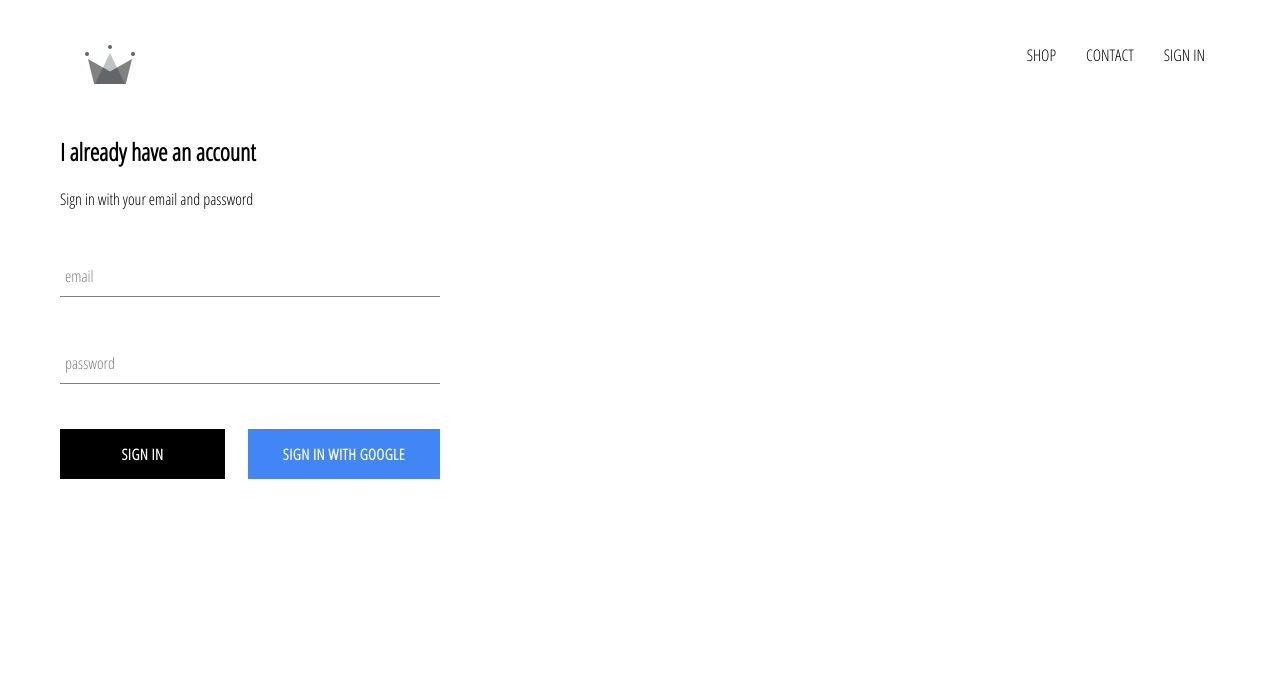
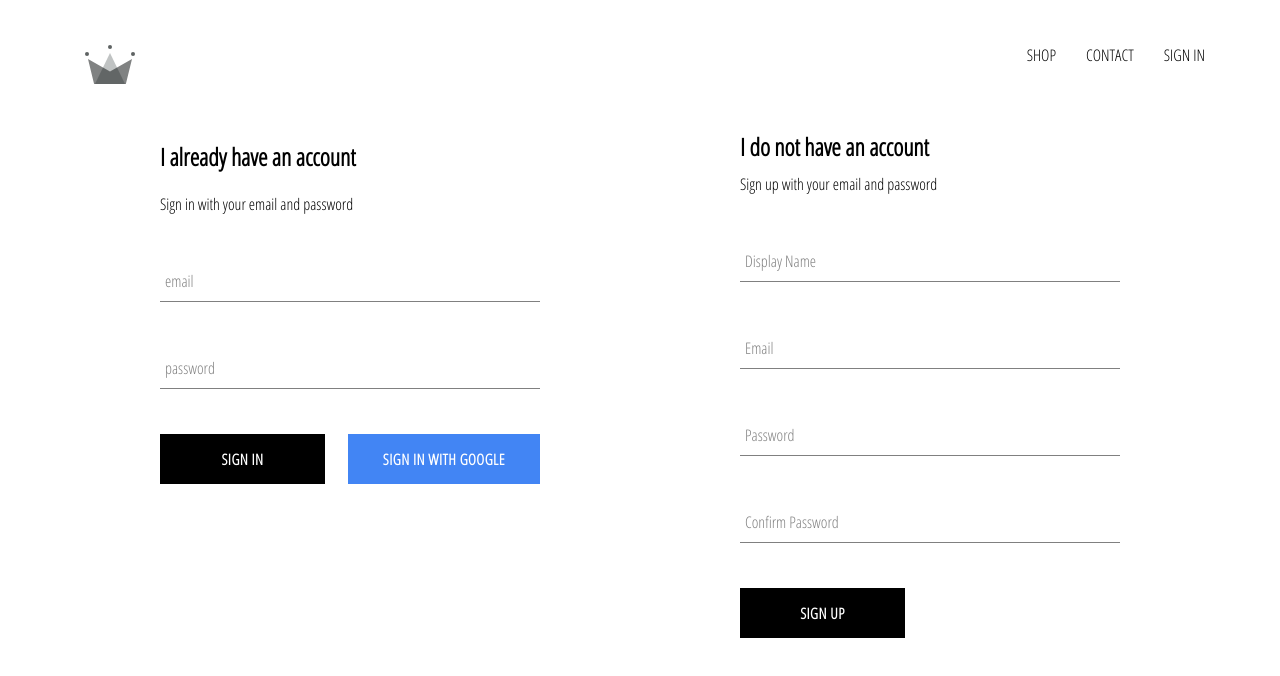
Before and after one commit to PrinceAkpabio/urban-clothing, a React (Create React App) app: page /signin in a window 1280 px wide. Shown: the top 676 px of the page. Built offline with nearby package versions, Linux system fonts and the light colour scheme; no server answers.

Commit message:
implemented firebase utils, included ability to store authenticated users in our database

```diff
--- a/src/App.js
+++ b/src/App.js
@@ -5,7 +5,7 @@
 import ShopPage from './pages/shop/shop.component.jsx';
 import Header from './components/header/header.component.jsx';
 import SignInAndSignUpPage from './pages/sign-in-and-sign-up/sign-in-and-sign-up.component';
-import { auth } from './firebase/firebase.utils';
+import { auth, createUserProfileDocument } from "./firebase/firebase.utils";
 // import Directory from './components/directory/directory.component';
 
 
@@ -20,11 +20,27 @@
   unsubscribeFromAuth = null;
 
   componentDidMount(){
-    this.unsubscribeFromAuth = auth.onAuthStateChanged(user => {
-      this.setState({ currentUser: user })
+    this.unsubscribeFromAuth = auth.onAuthStateChanged(async userAuth => {
+      // this.setState({ currentUser: user })
+      // createUserProfileDocument(user);
 
-      console.log(user);
-    })
+      // console.log(user);
+      if(userAuth) {
+        const userRef = await createUserProfileDocument(userAuth)
+
+        userRef.onSnapshot(snapShot => {
+          this.setState({
+            currentUser: {
+              id: snapShot.id,
+              ...snapShot.data()
+            }
+          });
+          console.log(this.state);
+        });
+
+      }
+      this.setState({currentUser: userAuth});
+    });
   }
 
   componentWillUnmount(){
--- /dev/null
+++ b/src/components/sign-up/sign-up.component.jsx
@@ -0,0 +1,107 @@
+import React from 'react';
+import FormInput from '../form-input/form-input.component';
+import CustomButton from '../custom-button/custom-button.component';
+import {auth, createUserProfileDocument} from '../../firebase/firebase.utils';
+
+import './sign-up.styles.scss';
+
+class SignUp extends React.Component{
+ constructor(props){
+  super(props);
+  this.state = {
+   displayName: '',
+   email: '',
+   password: '',
+   confirmPassword: ''
+  }
+ }
+
+ handleSubmit = async event => {
+  event.preventDefault();
+
+  const { displayName, email, password, confirmPassword } = this.state;
+
+  if(password !== confirmPassword){
+   alert("passwords don't match");
+   return;
+  }
+
+  try {
+    const {user} = await auth.createUserWithEmailAndPassword(email, password)
+
+    await createUserProfileDocument(user, {displayName});
+
+    this.setState({
+      displayName: "",
+      email: "",
+      password: "",
+      confirmPassword: ""
+    });
+
+  } catch (error){
+    console.log(error);
+  }
+ }
+
+
+ handleChange = event => {
+  const {name, value} = event.target;
+
+  this.setState({[name]: value})
+ }
+
+
+
+ render(){
+  const {displayName, email, password, confirmPassword} = this.state;
+  return(
+    <div className='sign-up'>
+     <h2 className='title'>I do not have an account</h2>
+     <span>Sign up with your email and password</span>
+     <form className='sign-up-form' onSubmit={this.handleSubmit}>
+
+       <FormInput
+       type='text'
+       name='displayName'
+       value={displayName}
+       onChange={this.handleChange}
+       label='Display Name'
+       required
+        />
+
+       <FormInput
+       type='email'
+       name='email'
+       value={email}
+       onChange={this.handleChange}
+       label='Email'
+       required
+        />
+
+       <FormInput
+       type='password'
+       name='password'
+       value={password}
+       onChange={this.handleChange}
+       label='Password'
+       required
+        />
+
+       <FormInput
+       type='password'
+       name='confirmPassword'
+       value={confirmPassword}
+       onChange={this.handleChange}
+       label='Confirm Password'
+       required
+        />
+
+       <CustomButton type='submit'>SIGN UP</CustomButton>
+
+     </form>
+    </div>
+  )
+ }
+}
+
+export default SignUp;
--- /dev/null
+++ b/src/components/sign-up/sign-up.styles.scss
@@ -0,0 +1,9 @@
+.sign-up {
+  display: flex;
+  flex-direction: column;
+  width: 380px;
+
+  .title {
+    margin: 10px 0;
+  }
+}
--- a/src/firebase/firebase.utils.js
+++ b/src/firebase/firebase.utils.js
@@ -1,6 +1,7 @@
 import firebase from 'firebase/app';
 import 'firebase/firestore';
 import 'firebase/auth';
+
 
 const config = {
   apiKey: "AIzaSyB-Cw9pwWTzTP8tBcL8hnPdpN39reRQxg0",
@@ -11,6 +12,34 @@
   messagingSenderId: "1001012057844",
   appId: "1:1001012057844:web:2d40a12fec81d5193030a1",
   measurementId: "G-QPCLDS7YZK",
+};
+
+export const createUserProfileDocument = async (userAuth, addtionalData) => {
+   if (!userAuth) return;
+
+   const userRef = firestore.doc(`users/${userAuth.uid}`);
+
+   const snapShot = await userRef.get();
+
+   // console.log(snapShot);
+
+   if (!snapShot.exists){
+    const {displayName, email} = userAuth;
+
+    const createdAt = new Date();
+
+     try {
+       await userRef.set({
+        email, displayName,
+        createdAt,
+        ...addtionalData
+       })
+     } catch (error) {
+       console.log('error creating user', error.message)
+     }
+   }
+
+   return userRef;
 };
 
 firebase.initializeApp(config);
--- a/src/pages/sign-in-and-sign-up/sign-in-and-sign-up.component.jsx
+++ b/src/pages/sign-in-and-sign-up/sign-in-and-sign-up.component.jsx
@@ -2,11 +2,13 @@
 
 import './sign-in-and-sign-up.styles.scss';
 import SignIn from '../../components/sign-in/sign-in.component';
+import SignUp from '../../components/sign-up/sign-up.component';
 
 const SignInAndSignUpPage = () => (
 
  <div className='sign-in-sign-up'>
   <SignIn />
+  <SignUp />
  </div>
 )
 
--- a/src/pages/sign-in-and-sign-up/sign-in-and-sign-up.styles.scss
+++ b/src/pages/sign-in-and-sign-up/sign-in-and-sign-up.styles.scss
@@ -0,0 +1,7 @@
+.sign-in-sign-up{
+ // width: 850px;
+ display: flex;
+ justify-content: space-around;
+ flex-wrap: wrap;
+ margin: 30px auto;
+}
```
